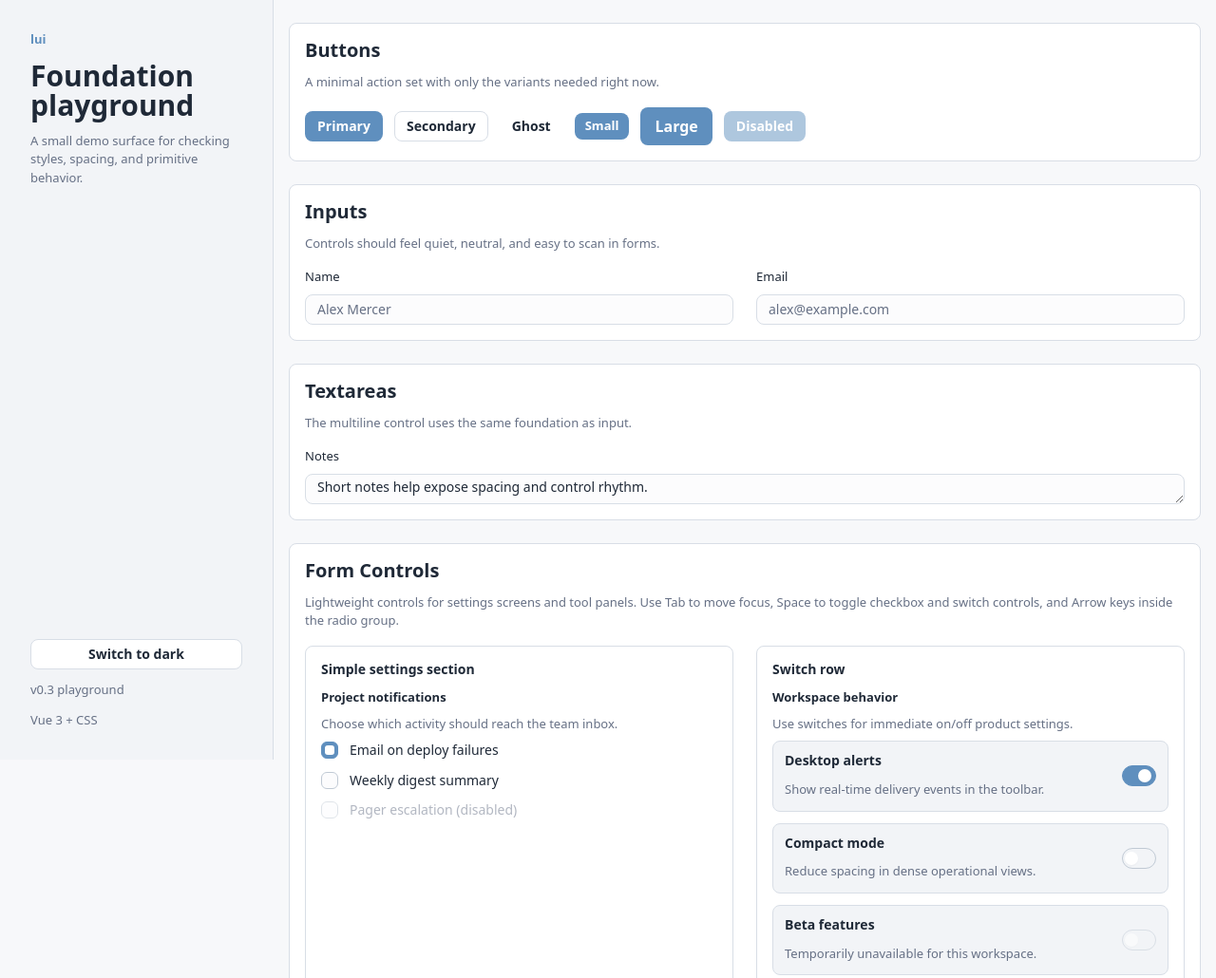
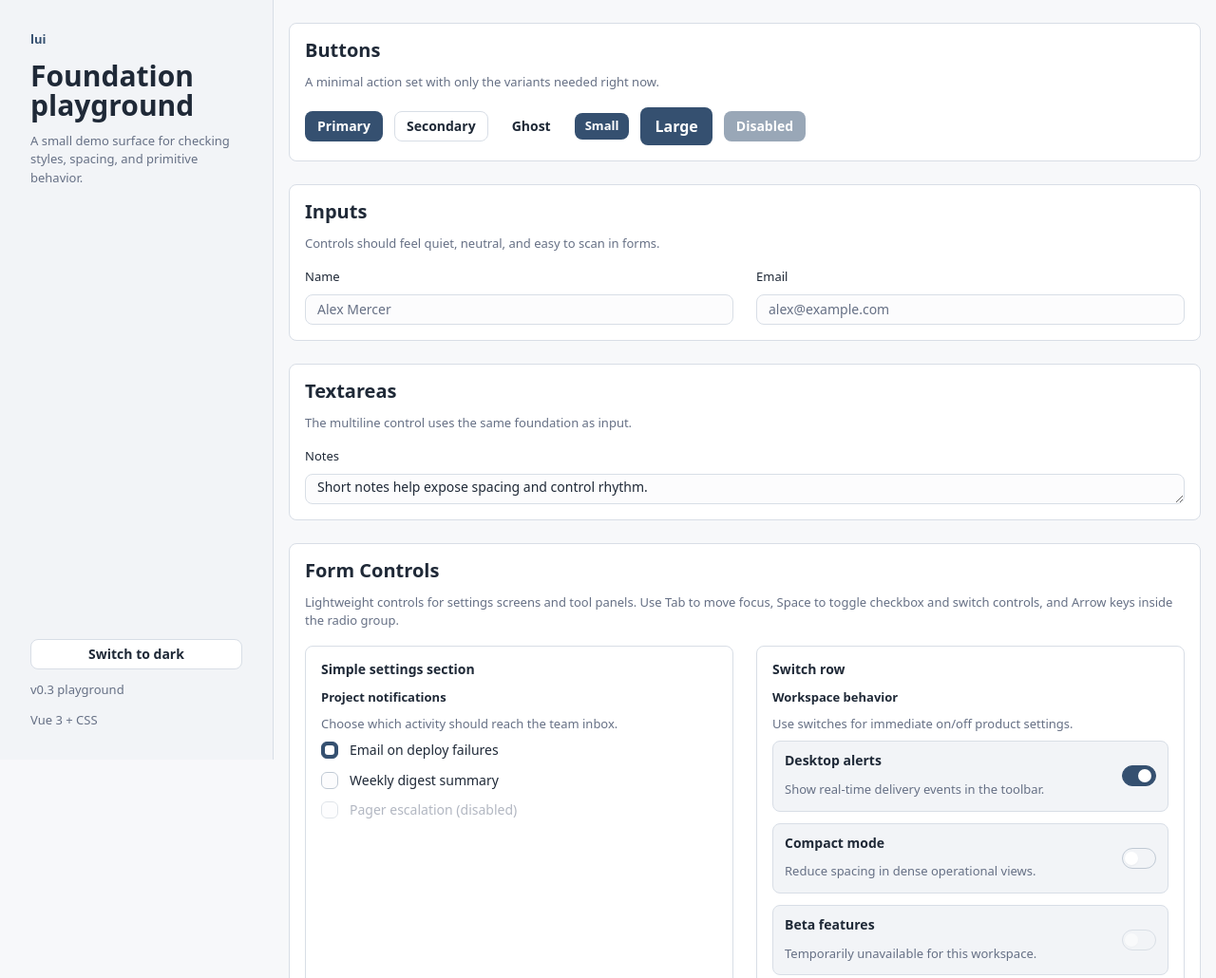
Before and after one commit to sejta/lui, a Vue app: page / in a window 1280 px wide. Shown: the top 1030 px of the page at 95% size. Built offline with nearby package versions, Linux system fonts and the light colour scheme.

Commit message:
release: publish 1.0.1 updates

```diff
--- a/package.json
+++ b/package.json
@@ -1,6 +1,6 @@
 {
   "name": "@sejta/lui",
-  "version": "1.0.0",
+  "version": "1.0.1",
   "private": false,
   "description": "Compact Vue 3 UI library for settings screens, admin panels, overlays, and small app shells.",
   "license": "MIT",
--- a/src/styles/themes.css
+++ b/src/styles/themes.css
@@ -9,14 +9,14 @@
   --lui-color-text-muted: #667085;
   --lui-color-border: #d8dee6;
   --lui-color-border-strong: #c0c9d4;
-  --lui-color-accent: #5f8fbe;
+  --lui-color-accent: #355070;
   --lui-color-accent-contrast: #ffffff;
-  --lui-color-accent-hover: #567fa8;
-  --lui-color-accent-active: #4d7398;
-  --lui-color-focus: rgb(95 143 190 / 0.16);
+  --lui-color-accent-hover: #3d5b7f;
+  --lui-color-accent-active: #2e4662;
+  --lui-color-focus: rgb(53 80 112 / 0.18);
   --lui-color-success: #4f8a69;
   --lui-color-warning: #b98a42;
-  --lui-color-info: #5f8fbe;
+  --lui-color-info: #355070;
   --lui-color-danger: #e26d5c;
   --lui-color-danger-hover: #d46252;
 }
@@ -31,14 +31,14 @@
   --lui-color-text-muted: #9aa7b8;
   --lui-color-border: #313d4c;
   --lui-color-border-strong: #425163;
-  --lui-color-accent: #7ea3c7;
+  --lui-color-accent: #6f86a2;
   --lui-color-accent-contrast: #0f1720;
-  --lui-color-accent-hover: #8ab0d3;
-  --lui-color-accent-active: #6f96ba;
-  --lui-color-focus: rgb(126 163 199 / 0.2);
+  --lui-color-accent-hover: #7e94af;
+  --lui-color-accent-active: #5f7793;
+  --lui-color-focus: rgb(111 134 162 / 0.24);
   --lui-color-success: #74a889;
   --lui-color-warning: #d0a462;
-  --lui-color-info: #7ea3c7;
+  --lui-color-info: #6f86a2;
   --lui-color-danger: #d8897e;
   --lui-color-danger-hover: #cb7b70;
 }
```
Also changed, not shown: ARCHITECTURE.md (+1 -1 lines), COMPONENTS.md (+2 -2 lines), STYLES.md (+6 -1 lines), README.md, 1 other file.
